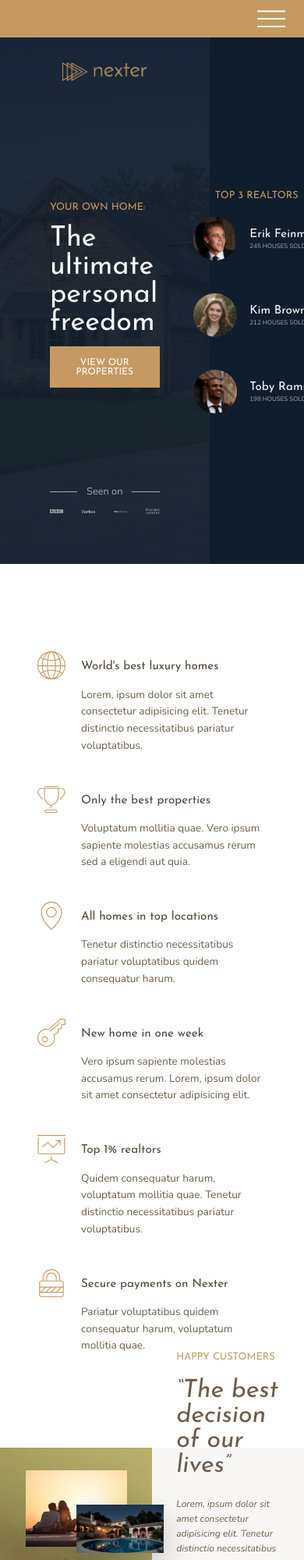
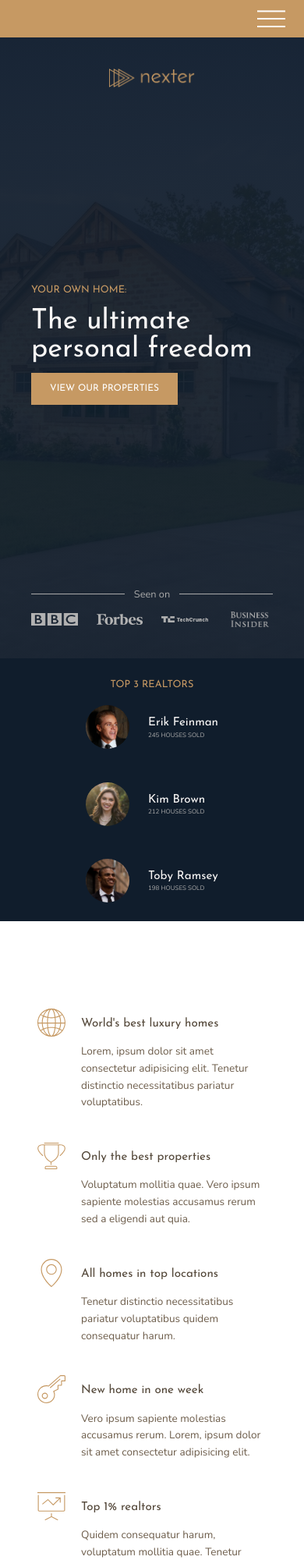
Before and after one commit to pl91/Nexter, a website built with Parcel: page src/index.html in a window 390 px wide. Shown: the top 2000 px of the page at 78% size. Built offline with nearby package versions, Linux system fonts and the light colour scheme.

Commit message:
media queries complete

```diff
--- a/src/sass/_base.scss
+++ b/src/sass/_base.scss
@@ -17,9 +17,8 @@
 // RESPONSIVE BREAKPOINTS
 $bp-xl: 75em; //   1200px / 16 = 75em
 $bp-l: 62.5em; //   1000px / 16 = 62.5em
-$bp-m: 75em; //   1200px / 16 = 75em
-$bp-s: 75em; //   1200px / 16 = 75em
-$bp-xs: 75em; //   1200px / 16 = 75em
+$bp-m: 50em; //   800px / 16 = 50em
+$bp-s: 37.5em; //   600px / 16 = 37.5em
 
 // GLOBAL RESET
 *,
@@ -57,4 +56,8 @@
     grid-template-rows: 6rem 80vh min-content 40vw repeat(3, min-content);
     grid-template-columns: [full-start] minmax(6rem, 1fr) [center-start] repeat(8, [col-start] minmax(min-content, 14rem) [col-end] ) [center-end] minmax(6rem, 1fr) [full-end];
     }
+
+    @media only screen and (max-width: $bp-m) {
+        grid-template-rows: 6rem calc(100vh - 6rem);
+        }
 }
--- a/src/sass/_footer.scss
+++ b/src/sass/_footer.scss
@@ -8,9 +8,16 @@
     list-style: none;
 
     display: grid;
-    grid-template-columns: repeat(auto-fit, minmax(15rem, 1fr));
+    grid-template-columns: repeat(auto-fit, minmax(10rem, 1fr));
     grid-gap: 2rem;
     align-items: center;
+
+    @media only screen and (max-width: 56.25em) {
+        grid-template-rows: repeat(2, minmax(min-content, max-content));
+        grid-template-columns: repeat(3, minmax(min-content, max-content));
+        justify-content: center;
+        grid-column-gap: 8rem;
+        }
 
     // display: flex;
     // gap: 2rem;
--- a/src/sass/_header.scss
+++ b/src/sass/_header.scss
@@ -11,6 +11,14 @@
     grid-template-columns: minmax(min-content, max-content);
     grid-row-gap: 1.5rem;
     justify-content: center;
+
+    @media only screen and (max-width: $bp-m) {
+        grid-column: 1 / -1;
+        }
+
+    @media only screen and (max-width: $bp-s) {
+        padding: 5rem;
+        }
 
     &__logo {
         height: 3rem;
--- a/src/sass/_realtors.scss
+++ b/src/sass/_realtors.scss
@@ -14,6 +14,10 @@
     justify-items: center;
     grid-row-gap: 2rem;
 
+    @media only screen and (max-width: $bp-m) {
+        grid-column: 1 / -1;
+    }
+
 
     &__list {
         display: grid;
@@ -21,6 +25,15 @@
         grid-column-gap: 2rem;
         grid-row-gap: 5vh;
         align-items: center;
+
+        @media only screen and (max-width: $bp-m) {
+            grid-template-columns: repeat(3, min-content max-content);
+            grid-column-gap: 3rem;
+        }
+
+        @media only screen and (max-width: $bp-s) {
+            grid-template-columns: min-content max-content;
+            }
     }
 
     &__img {
--- a/src/sass/_story.scss
+++ b/src/sass/_story.scss
@@ -4,11 +4,17 @@
         background-color: $color-primary;
         grid-column: full-start / col-end 4;
         background-image: linear-gradient(rgba($color-primary, .5), rgba($color-primary, .5)), url(../img/back.jpg);
+        background-size: cover;
 
         display: grid;
         grid-template-rows: repeat(6, 1fr);
         grid-template-columns: repeat(6, 1fr);
         align-items: center;
+
+        @media only screen and (max-width: $bp-m) {
+            grid-column: 1 / -1;
+            padding: 6rem;
+        }
     }
 
     &__img--1 {
@@ -16,6 +22,11 @@
         grid-row: 2 / 6;
         grid-column: 2 / 6;
         box-shadow: 0 2rem 5rem rgba(#000, .1);
+
+        @media only screen and (max-width: $bp-m) {
+            grid-column: 1 / 5;
+            grid-row: 1 / -1;
+        }
     }
 
     &__img--2 {
@@ -24,6 +35,11 @@
         grid-column: 4 / 7;
         z-index: 20;
         box-shadow: 0 2rem 5rem rgba(#000, .2);
+
+        @media only screen and (max-width: $bp-m) {
+            grid-row: 1 / -1;
+            width: 100%;
+        }
     }
 
     &__content {
@@ -42,6 +58,11 @@
         display: grid;
         align-content: center;
         justify-items: start;
+
+        @media only screen and (max-width: $bp-m) {
+            grid-column: 1 / -1;
+            grid-row: 5 / 6;
+        }
     }
 
     &__text {
```
